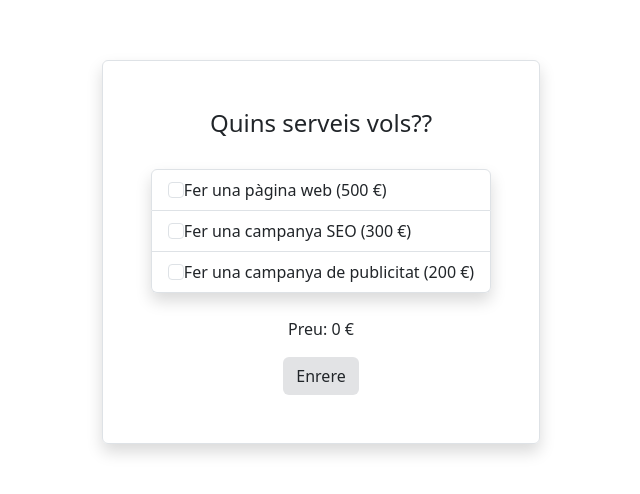
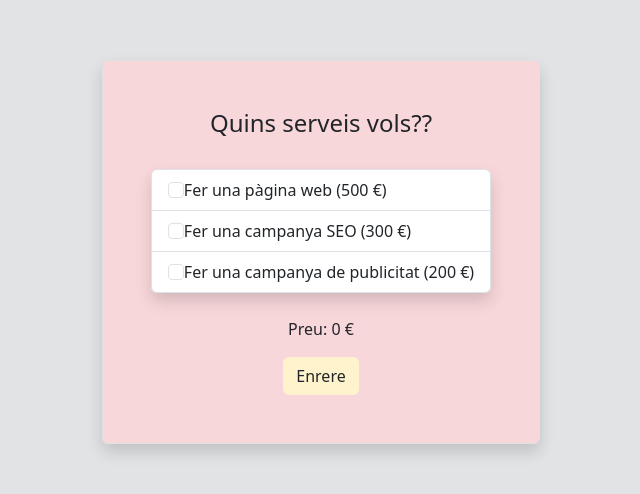
Before and after one commit to sacom14/pressupostApp, an Angular app: page /home in a window 1280 px wide. Shown: the part 164-658 px from the top of the page, without its empty margins (319-959 px from the left). Built offline with nearby package versions, Linux system fonts and the light colour scheme.

Commit message:
sprint7 nivell1 exercici4

```diff
--- a/src/app/pressupost/home/home.component.html
+++ b/src/app/pressupost/home/home.component.html
@@ -1,7 +1,7 @@
 
 <!-- Calculadora -->
 <div class="vh-100 d-flex justify-content-center align-items-center">
-<div class="border  shadow rounded rounder-5 p-5">
+<div class="border  shadow rounded rounder-5 p-5 bg-danger-subtle">
   <div class="d-flex flex-column  justify-content-center align-items-center">
     <h4>Quins serveis vols??</h4>
     <br>
@@ -23,7 +23,7 @@
       </div>
 
       <div class="d-flex justify-content-center">
-        <button class="btn bg-secondary-subtle"  routerLink="/welcome">Enrere</button>
+        <button class="btn bg-warning-subtle"  routerLink="/welcome">Enrere</button>
       </div>
     </div>
 </div>
--- a/src/index.html
+++ b/src/index.html
@@ -10,7 +10,7 @@
   <!-- bootstrap style -->
   <link href="https://cdn.jsdelivr.net/npm/bootstrap@5.3.1/dist/css/bootstrap.min.css" rel="stylesheet" integrity="sha384-4bw+/aepP/YC94hEpVNVgiZdgIC5+VKNBQNGCHeKRQN+PtmoHDEXuppvnDJzQIu9" crossorigin="anonymous">
 </head>
-<body class="container mt-3">
+<body class="container mt-3 bg-secondary-subtle">
   <app-root></app-root>
 
   <!-- bootstrap script -->
```
